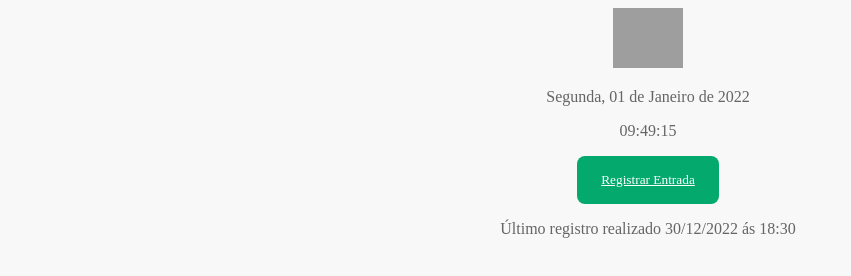
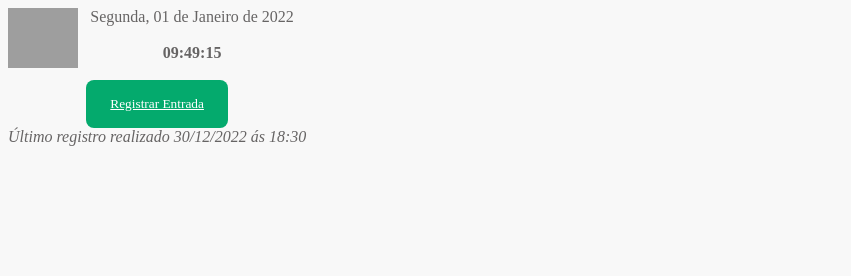
Before and after one commit to joyce-csilva/notify-me, a plain HTML site: page index.html in a window 1280 px wide. Shown: the whole page, without its empty margins (0-851 px from the left). Drawn offline with Linux system fonts and the light colour scheme; grey boxes are pictures that could not be loaded.

Commit message:
Atribuindo id nas tags

```diff
--- a/index.html
+++ b/index.html
@@ -12,13 +12,16 @@
 </head>
 
 <body>
-<form>
+<form id="form-hour">
 
-    <img src="https://img.freepik.com/vetores-premium/despertador-amarelo_92863-65.jpg?w=740" width="70" height="60" alt="It's a clock">
-    <p>Segunda, 01 de Janeiro de 2022 </p>
-    <p id="horario">09:49:15</p>
+    <img src="https://img.freepik.com/vetores-premium/despertador-amarelo_92863-65.jpg?w=740" width="70" height="60" alt="It's a clock" align="left">
+    <div class="data">Segunda, 01 de Janeiro de 2022 </div><br>
+
+    <div id="horario">09:49:15</div><br>
     <button class="button"> <a href="https://expert.brasil.adp.com/" title="Registrar">Registrar Entrada</a></button>
-    <p>Último registro realizado 30/12/2022 ás 18:30 </p>
+    <div id="registro">Último registro realizado 30/12/2022 ás 18:30 </div>
+
+
 </form>
 
 
--- a/style.css
+++ b/style.css
@@ -1,24 +1,31 @@
 * {
-  margin: 5 10 5 10;
-  padding: 0;
+  margin-top: 10;
+  padding: 20;
   box-sizing: border-box;
   font-family: ink free;
   text-align: center;
   border: #04AA6D;
 }
 body {
-    width: 100%;
-    border: 10;
-    color: rgb(102, 100, 100);
-    background-color: #f8f8f8;
-    position: fixed;
 
+  border: 10;
+  color: rgb(102, 100, 100);
+  background-color: #f8f8f8;
+
+  display: flex;
+
+}
+#horario{
+  font-weight: 600;
+}
+
+#registro{
+  font-style: italic;
 }
 button {
 
   padding: 16px 24px;
   border-radius: 8px;
-  border: none;
   background-color: #04AA6D;
   color: white;
   gap: 12px;
@@ -31,3 +38,8 @@ button:hover {
   .button > a {
     color: #fff;
   }
+
+  @media (max-width: 570px) {
+    button div {
+      display: none;
+    }
```
